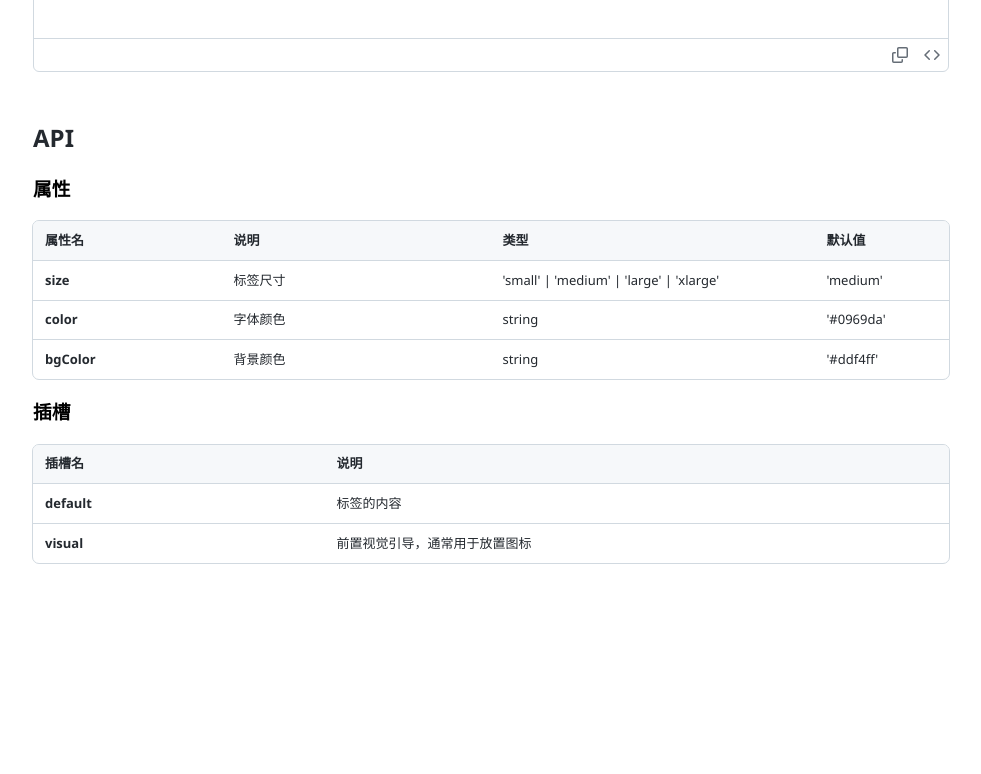
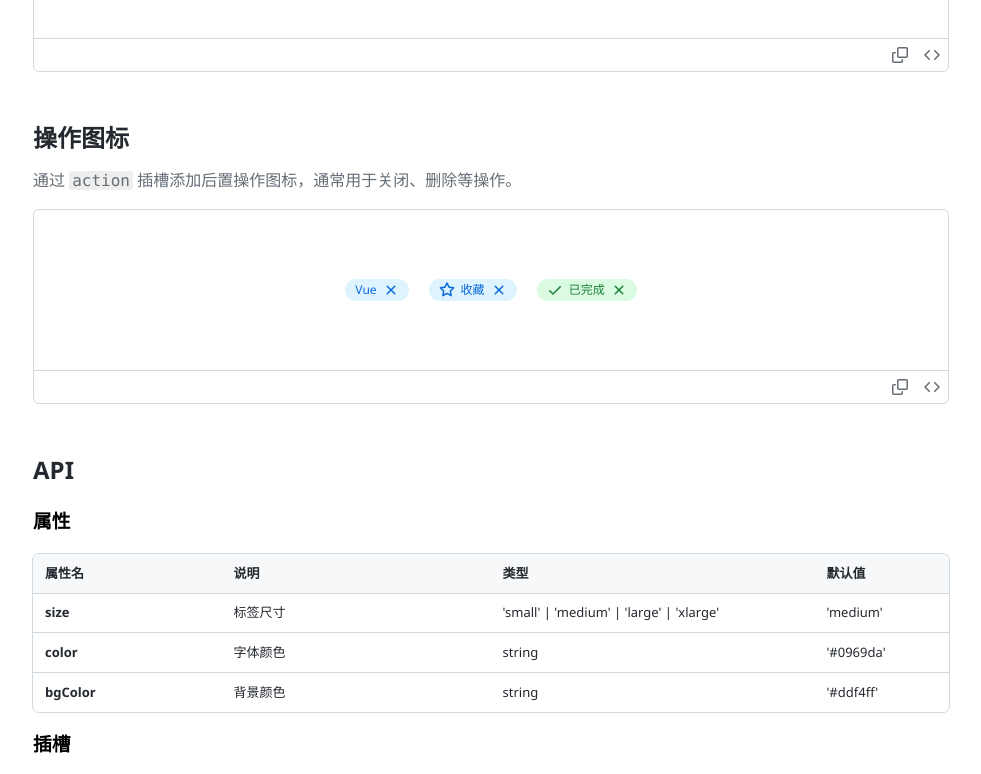
Before and after one commit to UnderHear-tools/UnderHear-Web, a Vue app in the folder UnderHear-frontend/: page /component/tag in a window 1280 px wide. Shown: the part 1440-2214 px from the top of the page, without its empty margins (299-1280 px from the left). Before the commit the page ends 2035 px from the top, so only its background shows below. Built offline with nearby package versions, Linux system fonts and the light colour scheme.

Commit message:
zTag组件新增action插槽

```diff
--- a/UnderHear-frontend/src/components/z-ui/tag/zTag.vue
+++ b/UnderHear-frontend/src/components/z-ui/tag/zTag.vue
@@ -2,6 +2,7 @@
 	<span class="z-tag" :class="`z-tag--${size}`" :style="customStyle">
 		<slot name="visual"></slot>
 		<slot></slot>
+		<slot name="action"></slot>
 	</span>
 </template>
 
--- a/UnderHear-frontend/src/module/components/views/components/tag.vue
+++ b/UnderHear-frontend/src/module/components/views/components/tag.vue
@@ -56,6 +56,28 @@
       </ComponentDocsDemoBlock>
     </ComponentDocsSection>
 
+    <ComponentDocsSection title="操作图标">
+      <template #description>通过 <code>action</code> 插槽添加后置操作图标，通常用于关闭、删除等操作。</template>
+      <ComponentDocsDemoBlock :code="demo5Code">
+        <div class="tag-row">
+          <zTag>
+            Vue
+            <template #action><X /></template>
+          </zTag>
+          <zTag>
+            <template #visual><Star /></template>
+            收藏
+            <template #action><X /></template>
+          </zTag>
+          <zTag color="#1a7f37" bgColor="#dafbe1">
+            <template #visual><Check /></template>
+            已完成
+            <template #action><X /></template>
+          </zTag>
+        </div>
+      </ComponentDocsDemoBlock>
+    </ComponentDocsSection>
+
     <ComponentDocsSection title="API" variant="api">
       <h3>属性</h3>
       <zTable
@@ -80,7 +102,7 @@
 <script setup lang="ts">
 import { zTag } from '@/components/z-ui/tag'
 import { zTable, type ZTableColumn } from '@/components/z-ui/table'
-import { Star, Check, Alert } from '@/components/z-ui/icon/Octicons-vue'
+import { Star, Check, Alert, X } from '@/components/z-ui/icon/Octicons-vue'
 import ComponentDocsDemoBlock from '@/module/components/components/ComponentDocsPage/ComponentDocsDemoBlock.vue'
 import ComponentDocsHeader from '@/module/components/components/ComponentDocsPage/ComponentDocsHeader.vue'
 import ComponentDocsPage from '@/module/components/components/ComponentDocsPage/ComponentDocsPage.vue'
@@ -164,6 +186,38 @@ import { Star, Check, Alert } from '@/components/z-ui/icon/Octicons-vue'
 }
 </style>`
 
+const demo5Code = `<script setup lang="ts">
+import { zTag } from '@/components/z-ui/tag'
+import { Star, Check, X } from '@/components/z-ui/icon/Octicons-vue'
+<\/script>
+
+<template>
+  <div class="tag-row">
+    <zTag>
+      Vue
+      <template #action><X /></template>
+    </zTag>
+    <zTag>
+      <template #visual><Star /></template>
+      收藏
+      <template #action><X /></template>
+    </zTag>
+    <zTag color="#1a7f37" bgColor="#dafbe1">
+      <template #visual><Check /></template>
+      已完成
+      <template #action><X /></template>
+    </zTag>
+  </div>
+</template>
+
+<style scoped>
+.tag-row {
+  display: flex;
+  align-items: center;
+  gap: 20px;
+}
+</style>`
+
 const apiTableColumns: ZTableColumn[] = [
   { key: 'name', label: '属性名', rowHeader: true, minWidth: '140px' },
   { key: 'description', label: '说明', minWidth: '200px', wrap: true },
@@ -205,6 +259,10 @@ const slotTableRows = [
   {
     name: 'visual',
     description: '前置视觉引导，通常用于放置图标'
+  },
+  {
+    name: 'action',
+    description: '后置操作图标，通常用于关闭、删除等操作'
   }
 ]
 </script>
```
